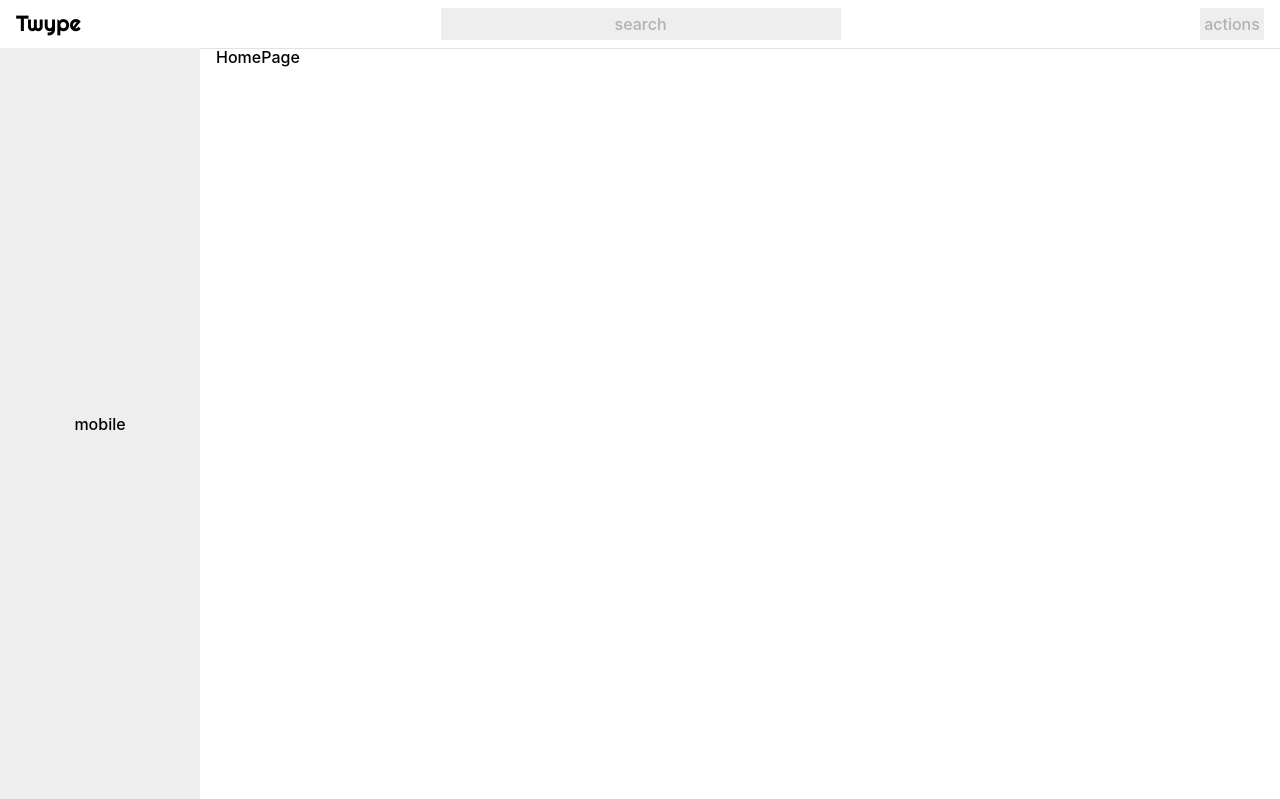
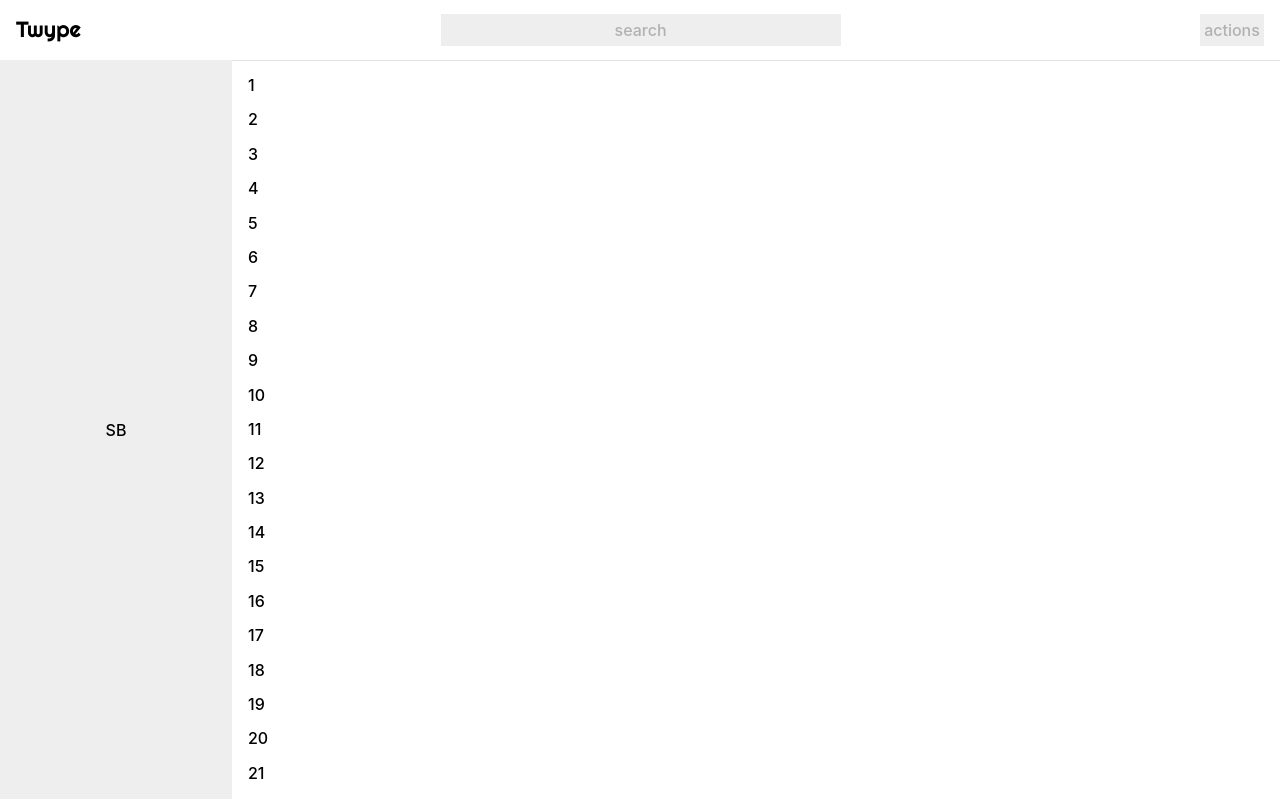
Before and after one commit to twype-com/twype-pwa, a Next.js app: page / in a window 1280 px wide. Shown: the top 799 px of the page. Built offline with nearby package versions, Linux system fonts and the light colour scheme.

Commit message:
Update layout

```diff
--- a/src/app/page.tsx
+++ b/src/app/page.tsx
@@ -1,5 +1,13 @@
 import { Header } from "@/features/headline/Header/Header";
 
 export default function Home() {
-  return <>HomePage</>;
+  const fakeContent = Array.from({ length: 100 }, (_, i) => i + 1);
+
+  return (
+    <>
+      {fakeContent.map((item) => (
+        <p key={item}>{item}</p>
+      ))}
+    </>
+  );
 }
--- a/src/features/footer/Footer/Footer.module.scss
+++ b/src/features/footer/Footer/Footer.module.scss
@@ -2,5 +2,6 @@
   display: flex;
   align-items: center;
   justify-content: center;
+  height: var(--panel-size);
   background: #eee;
 }
--- a/src/features/headline/Header/Header.module.scss
+++ b/src/features/headline/Header/Header.module.scss
@@ -9,7 +9,7 @@
   align-items: center;
   justify-content: space-between;
   gap: var(--space-base);
-  height: 48px;
+  height: var(--panel-size, 60px);
   padding: 0 var(--space-base);
 }
 
--- a/src/features/layout/MainLayout/MainLayout.module.scss
+++ b/src/features/layout/MainLayout/MainLayout.module.scss
@@ -1,29 +1,26 @@
 @import "@/styles/_breakpoints.module";
 
 .layout {
-  display: grid;
-  grid-template-columns: 200px 1fr;
-  grid-template-rows: 48px 1fr;
-  grid-template-areas:
-    "header header"
-    "sidebar main";
-  height: 100vh;
+  --sidebar-size: 232px;
+  --panel-size: 60px;
+
+  padding: var(--panel-size) 0 0 var(--sidebar-size);
 
   @media (max-width: $bpTabletPx) {
-    grid-template-columns: 48px 1fr;
+    --sidebar-size: 48px;
+    --panel-size: 48px;
   }
 
   @media (max-width: $bpMobilePx) {
-    grid-template-columns: 1fr;
-    grid-template-rows: 48px 1fr 48px;
-    grid-template-areas:
-      "header"
-      "main"
-      "footer";
+    padding: var(--panel-size) 0;
   }
 
   .sidebar {
-    grid-area: sidebar;
+    position: fixed;
+    top: var(--panel-size);
+    bottom: 0;
+    left: 0;
+    width: var(--sidebar-size);
 
     @media (max-width: $bpMobilePx) {
       display: none;
@@ -31,7 +28,10 @@
   }
 
   .footer {
-    grid-area: footer;
+    position: fixed;
+    bottom: 0;
+    left: 0;
+    right: 0;
 
     @media (min-width: $bpMobilePx) {
       display: none;
@@ -40,10 +40,18 @@
 }
 
 .header {
-  grid-area: header;
+  position: fixed;
+  top: 0;
+  left: 0;
+  right: 0;
 }
 
 .main {
   grid-area: main;
   padding: 0 var(--space-base);
 }
+
+.content {
+  max-width: 1200px;
+  margin: 0 auto;
+}
--- a/src/features/layout/MainLayout/MainLayout.tsx
+++ b/src/features/layout/MainLayout/MainLayout.tsx
@@ -12,7 +12,9 @@ export const MainLayout: FC<PropsWithChildren<MainLayoutProps>> = ({
   return (
     <div className={styles.layout}>
       <Header className={styles.header} />
-      <main className={styles.main}>{children}</main>
+      <main className={styles.main}>
+        <div className={styles.content}>{children}</div>
+      </main>
       <Sidebar className={styles.sidebar} />
       <Footer className={styles.footer} />
     </div>
--- a/src/features/sidebar/Sidebar/Sidebar.tsx
+++ b/src/features/sidebar/Sidebar/Sidebar.tsx
@@ -13,7 +13,7 @@ export const Sidebar: FC<SidebarProps> = ({ className }) => {
 
   return (
     <aside className={cn(styles.sidebar, styles[breakpoint], className)}>
-      {breakpoint}
+      SB
     </aside>
   );
 };
--- a/src/styles/_base.scss
+++ b/src/styles/_base.scss
@@ -1,9 +1,27 @@
+html body {
+  overflow-y: overlay;
+}
+
 html {
   -webkit-text-size-adjust: 100%;
+
+  *::-webkit-scrollbar {
+    border-radius: 0;
+    width: 8px;
+  }
+
+  *::-webkit-scrollbar-thumb {
+    border-radius: 4px;
+    background-color: var(--color-border);
+  }
+
+  *::-webkit-scrollbar-track {
+    border-radius: 0;
+    background-color: rgba(0, 0, 0, 0);
+  }
 }
 
 body {
-  overflow: hidden;
   min-width: 320px;
   height: -webkit-fill-available;
   min-height: 100vh;
@@ -15,4 +33,5 @@ body {
   font-size: var(--font-size-base);
   font-weight: var(--font-medium);
   line-height: 1.15;
+  overscroll-behavior: contain;
 }
```
